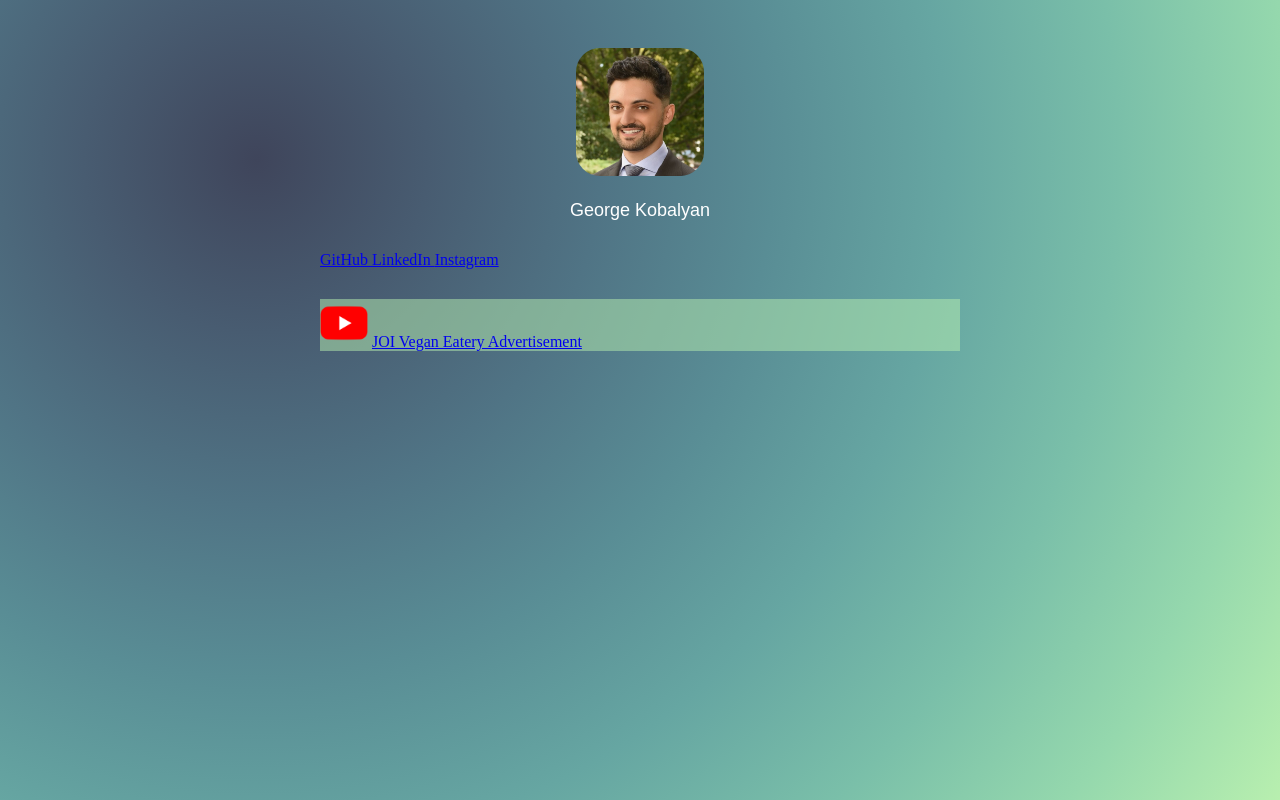
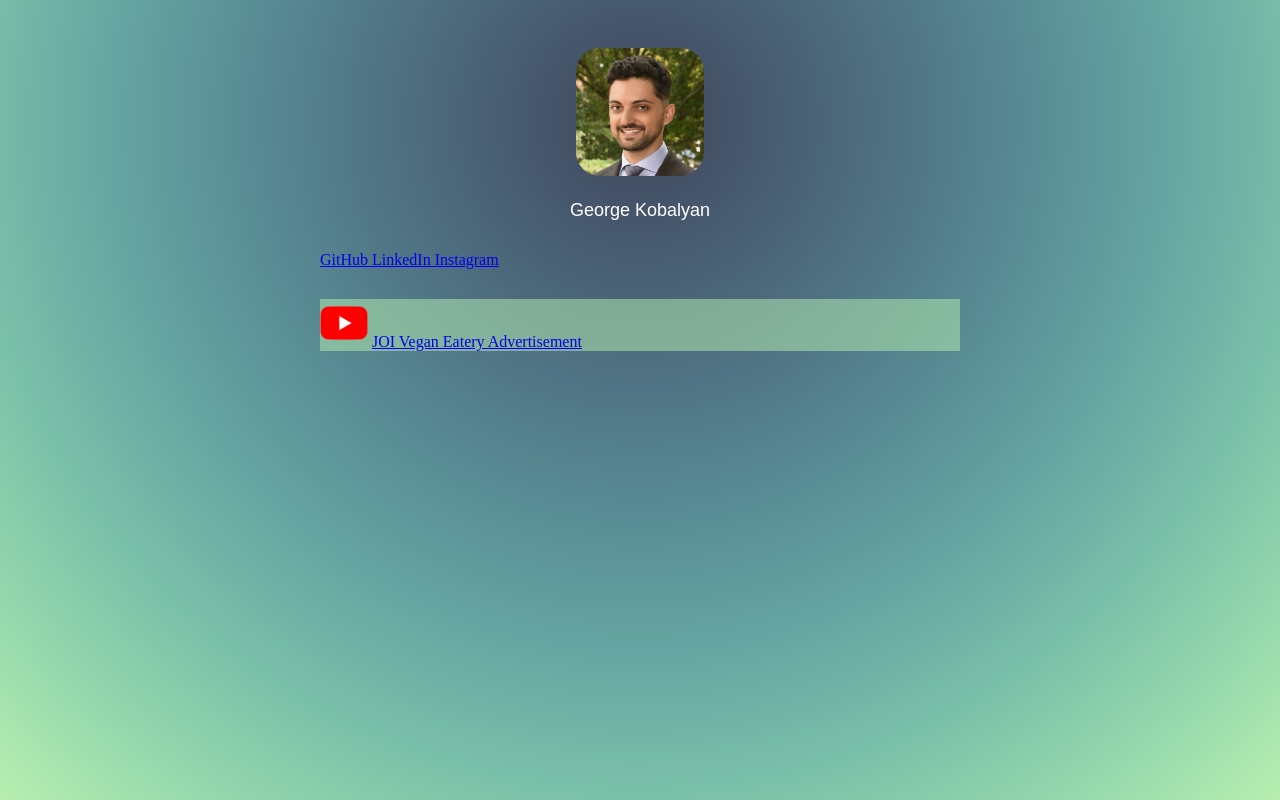
Before and after one commit to georgie-porgie-pudding-pie/link-in-bio, a plain HTML site: page index.html in a window 1280 px wide. Drawn offline with Linux system fonts and the light colour scheme.

Commit message:
Commit-3.28-23.04

```diff
--- a/index.html
+++ b/index.html
@@ -9,7 +9,7 @@
         padding-bottom: 40px;
         padding-right: 40px;
         padding-left: 40px;
-        background: radial-gradient(circle at 20% 20%, #3f455b, #485c71, #507485, #598d95, #66a6a2, #7abfa9, #95d8ad, #b8efaf);
+        background: radial-gradient(circle at 50% 15%, #3f455b, #485c71, #507485, #598d95, #66a6a2, #7abfa9, #95d8ad, #b8efaf);
       }
       .avater-image {
         width: 128px;
```
